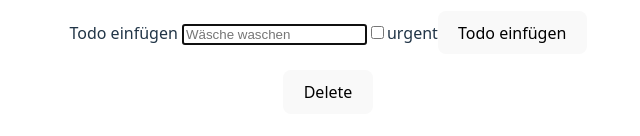
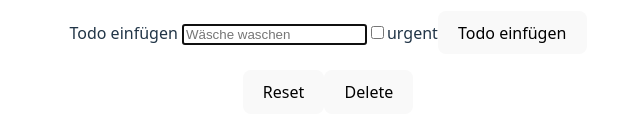
Before and after one commit to katja-roehlig/TODO-List-React, a React (Vite) app: page / in a window 1280 px wide. Shown: the part 400-536 px from the top of the page, without its empty margins (312-952 px from the left). Built offline with nearby package versions, Linux system fonts and the light colour scheme.

Commit message:
add reset button

```diff
--- a/src/components/List.tsx
+++ b/src/components/List.tsx
@@ -30,6 +30,11 @@ const List: FC<ListProps> = ({ todoList, setTodoList }) => {
     setTodoList((prev) => prev.filter((item) => item.isDone === false));
   };
 
+  const handleReset = () => {
+    setTodoList((prev) =>
+      prev.map((item) => (item.isDone ? { ...item, isDone: false } : item))
+    );
+  };
   return (
     <>
       <ul>
@@ -52,9 +57,11 @@ const List: FC<ListProps> = ({ todoList, setTodoList }) => {
               />
             </label>
             {item.name}
+            {/*   <Button handleClick={() => setEditTodo(item)}>Edit</Button> */}
           </li>
         ))}
       </ul>
+      <Button handleClick={handleReset}>Reset</Button>
       <Button handleClick={handleDelete}>Delete</Button>
     </>
   );
```
